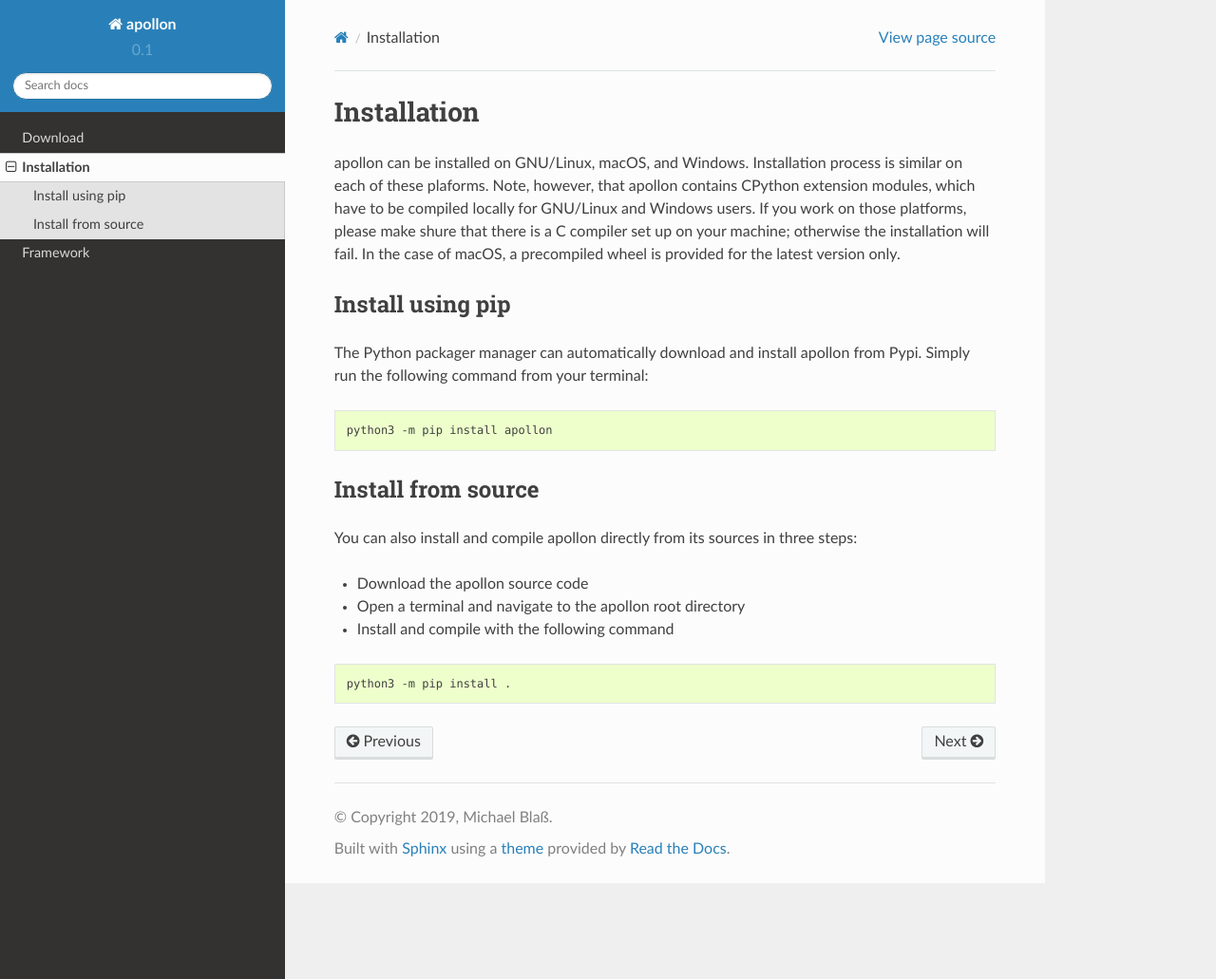
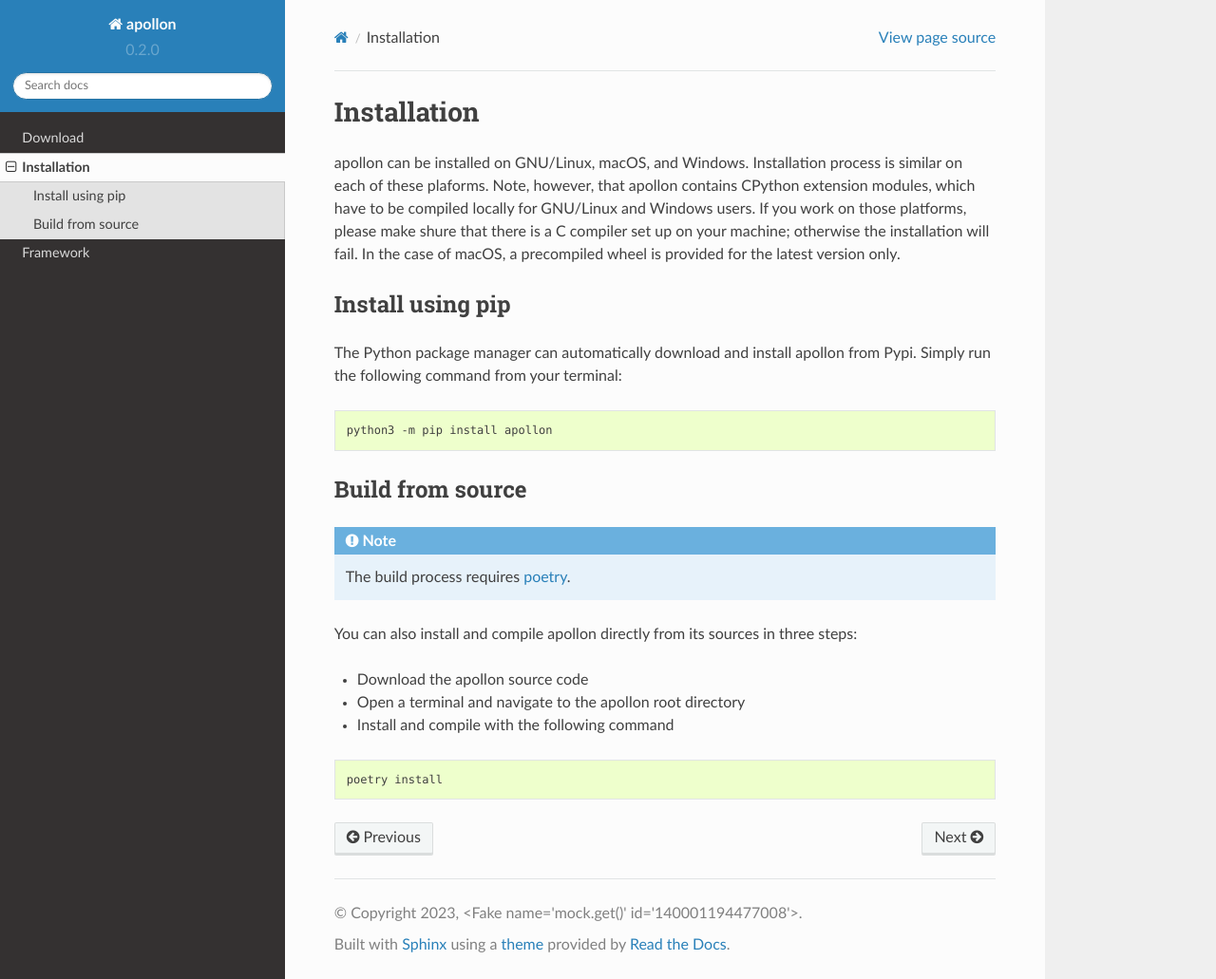
Before and after one commit to ifsm/apollon, a Sphinx documentation site: the page built from docs/source/install.rst, in a window 1280 px wide and 1031 px high. Shown: the whole window at 95% size. Built offline with Sphinx 7.4.7 and the Read the Docs theme 2.0.0, drawn with Linux system fonts in a browser that asks for light colours; pages that are not in the unit, such as notebooks, are missing from menus; the version number is read from the project's files by our own code.

Commit message:
docs: update documentation

```diff
--- a/docs/source/conf.py
+++ b/docs/source/conf.py
@@ -1,3 +1,7 @@
+from importlib.metadata import metadata
+import os
+import sys
+
 import sphinx_rtd_theme
 
 # Configuration file for the Sphinx documentation builder.
@@ -12,20 +16,19 @@ import sphinx_rtd_theme
 # add these directories to sys.path here. If the directory is relative to the
 # documentation root, use os.path.abspath to make it absolute, like shown here.
 #
-import os
-import sys
 sys.path.insert(0, os.path.abspath('./src/apollon/'))
 
 
 # -- Project information -----------------------------------------------------
 
 project = 'apollon'
-author = 'Michael Blaß'
-copyright = '2019, Michael Blaß'
+distr = metadata(project)
+author = distr.get("author")
+copyright = f'2023, {author}'
 
 # The full version, including alpha/beta/rc tags
-version = '0.1'
-release = '0.1.3'
+version = distr.get("version")
+release = '123'
 
 master_doc = 'index'
 
@@ -43,6 +46,7 @@ pygments_style = 'sphinx'
 extensions = [
     'sphinx.ext.autosummary',
     'sphinx.ext.napoleon',
+    'sphinx.ext.mathjax',
     'sphinxcontrib.apidoc',
     'sphinx_rtd_theme']
 
@@ -77,10 +81,10 @@ html_static_path = ['_static']
 # -- Options for apidoc -----------------------------------------------------
 #
 apidoc_module_dir = '../../src/apollon'
-apidoc_output_dir = 'generated/api'
+apidoc_output_dir = 'api'
 apidoc_separate_modules = True
 apidoc_module_first = True
-apidoc_full = True
+apidoc_full = False
 
 
 # -- Options for Napoleon ---------------------------------------------------
--- a/docs/source/download.rst
+++ b/docs/source/download.rst
@@ -6,6 +6,6 @@ or clone it directly with
 
 .. code-block:: Bash
 
-   git clone https://github.com/teagum/apollon.git
+   git clone https://github.com/ifsm/apollon.git
 
-.. _apollon GitHub repository: https://github.com/teagum/apollon.git
+.. _apollon GitHub repository: https://github.com/ifsm/apollon.git
--- a/docs/source/index.rst
+++ b/docs/source/index.rst
@@ -20,7 +20,7 @@ Contents
    download
    install
    framework
-   generated/api/modules
+   api/apollon.rst
 
 * :ref:`genindex`
 * :ref:`modindex`
--- a/docs/source/install.rst
+++ b/docs/source/install.rst
@@ -11,7 +11,7 @@ only.
 
 Install using pip
 =======================================
-The Python packager manager can automatically download and install
+The Python package manager can automatically download and install
 apollon from Pypi. Simply run the following command from your terminal:
 
 .. code-block:: Bash
@@ -19,8 +19,12 @@ apollon from Pypi. Simply run the following command from your terminal:
    python3 -m pip install apollon
 
 
-Install from source
+Build from source
 =======================================
+
+.. note::
+   The build process requires `poetry`_.
+
 You can also install and compile apollon directly from its sources in three
 steps:
 
@@ -30,4 +34,6 @@ steps:
 
 .. code-block:: Bash
 
-   python3 -m pip install .
+   poetry install
+
+.. _poetry: https://python-poetry.org/
```
